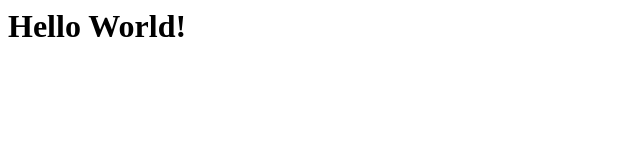
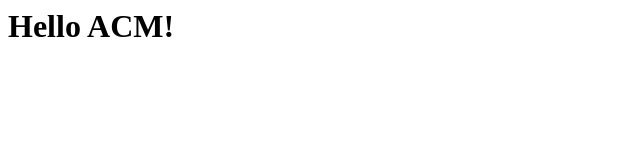
Before and after one commit to nepteamFEU/feu-nepomuceno, a plain HTML site: page index.html in a window 1280 px wide. Shown: the full height of the page, 0-640 px from the left. Drawn offline with Linux system fonts and the light colour scheme.

Commit message:
update: Hello World to Hello ACM

```diff
--- a/index.html
+++ b/index.html
@@ -3,6 +3,6 @@
 		<title> FEU</title>
 	</head>
 	<body>
-		<h1> Hello World! </h1>
+		<h1> Hello ACM! </h1>
 	</body>
 </html>
```
